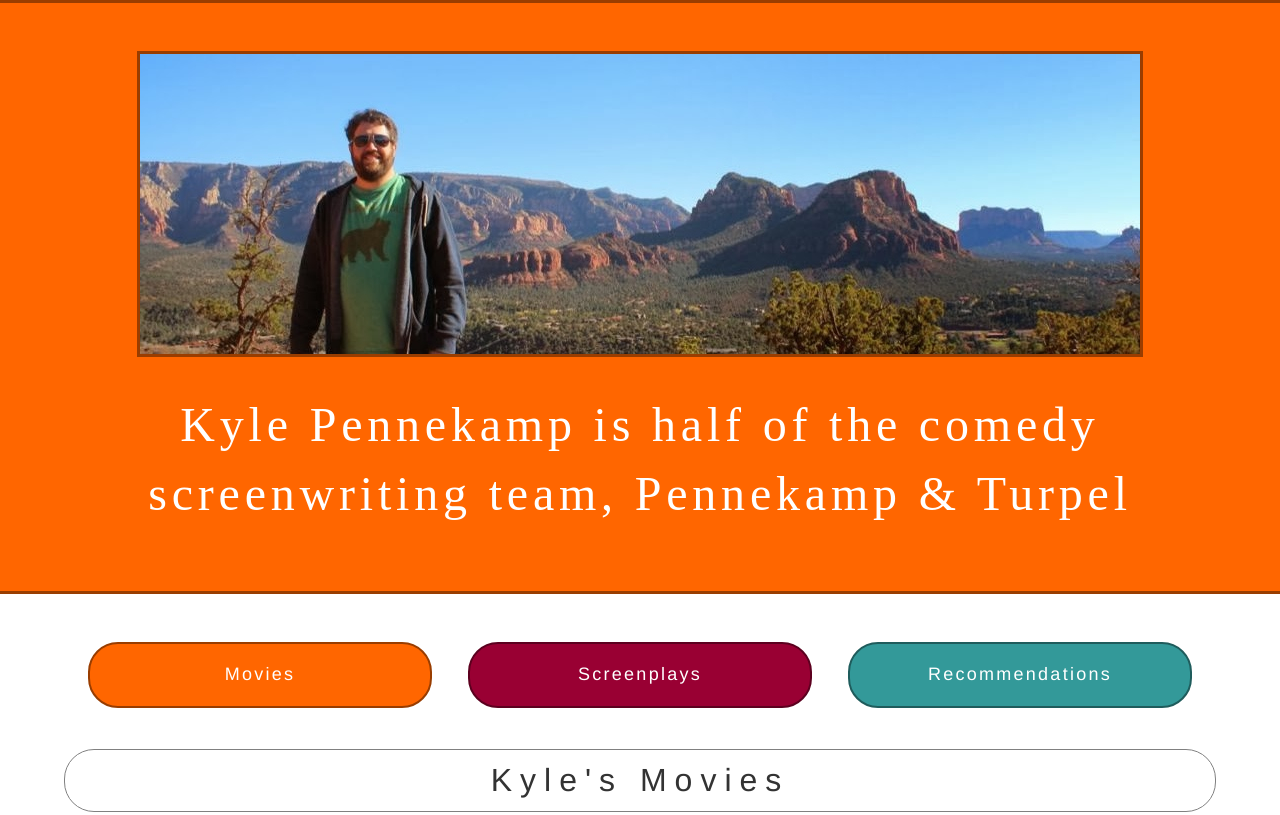
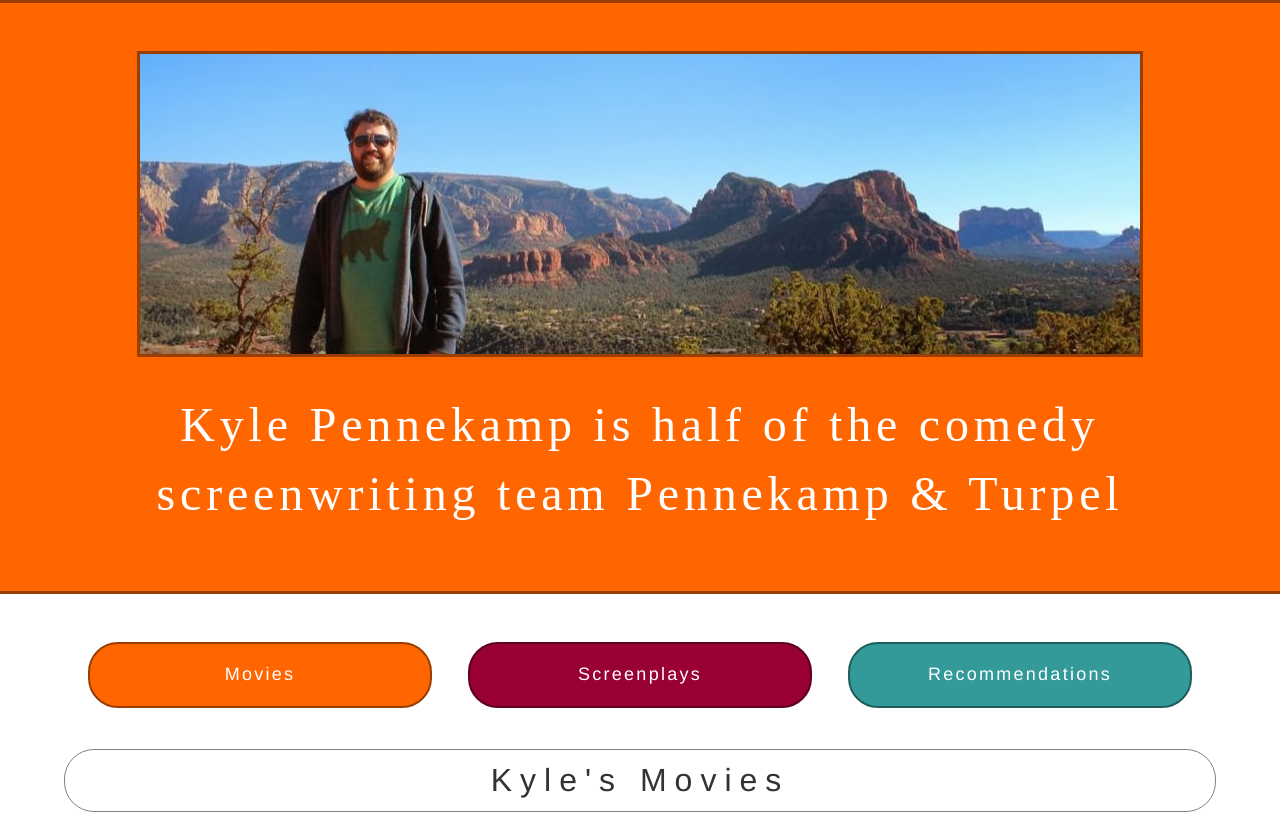
Before and after one commit to ginnypx1/PennekampWebsite, a plain HTML site: page kyle.html in a window 1280 px wide. Shown: the top 815 px of the page. Drawn offline with nearby package versions, Linux system fonts and the light colour scheme; no server answers; files whose address does not match are found by name.

Commit message:
fixed typo

```diff
--- a/kyle.html
+++ b/kyle.html
@@ -34,7 +34,7 @@
     <div class="jumbotron" id="mainPic">
       <div class="container">
         <img src="img/Kyle/KyleMain.jpg" class="MainPhoto" alt="Kyle Pennekamp">
-        <p>Kyle Pennekamp is half of the comedy<br>screenwriting team, Pennekamp &amp; Turpel</p>
+        <p>Kyle Pennekamp is half of the comedy<br>screenwriting team Pennekamp &amp; Turpel</p>
       </div>
     </div>
     <!-- Start wrapper -->
```
